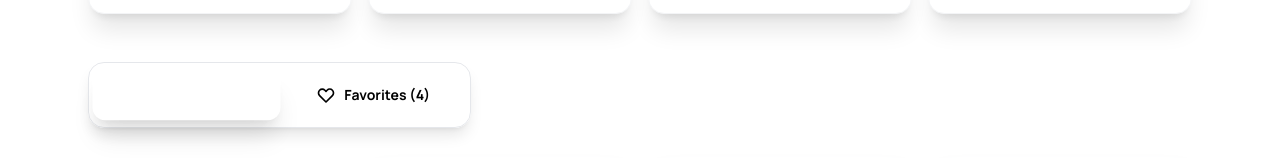
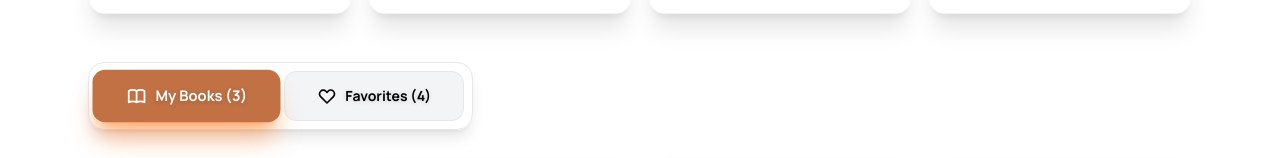
Before and after one commit to laura-er/TW_Frontend, a Next.js app in the folder package/: page /profile in a window 1280 px wide. Shown: the part 552-710 px from the top of the page. Built offline with nearby package versions, Linux system fonts and the light colour scheme; no server answers.

Commit message:
chnaged the buttons style for the profile page

```diff
--- a/package/src/app/profile/page.tsx
+++ b/package/src/app/profile/page.tsx
@@ -168,30 +168,30 @@ export default function ProfilePage() {
                     <div className="inline-flex gap-2 bg-white/80 dark:bg-slate-800/50 backdrop-blur-sm rounded-2xl p-2 border border-gray-200 dark:border-slate-700 shadow-lg">
                         <button
                             onClick={() => setActiveTab("myBooks")}
-                            className={`inline-flex items-center gap-2 rounded-xl px-8 py-3.5 text-sm font-bold transition-all duration-300 ${
+                            className={`inline-flex items-center gap-2 rounded-xl px-8 py-3.5 text-sm font-bold transition-all duration-300 relative ${
                                 activeTab === "myBooks"
-                                    ? "bg-warmOrange text-white shadow-xl shadow-warmOrange/40 scale-105"
-                                    : "text-warmBrown/70 dark:text-slate-300 hover:text-warmBrown dark:hover:text-white hover:bg-warmBeige/50 dark:hover:bg-slate-700/50"
+                                    ? "bg-[#C17144] text-white shadow-xl shadow-orange-500/40 scale-105 z-10"
+                                    : "text-warmBrown dark:text-slate-300 hover:text-warmBrown dark:hover:text-white bg-gray-100 dark:bg-slate-700/50 hover:bg-gray-200 dark:hover:bg-slate-600 border border-gray-200 dark:border-slate-600"
                             }`}
                         >
-                            <svg className="h-5 w-5" fill="none" stroke="currentColor" viewBox="0 0 24 24">
+                            <svg className="h-5 w-5 relative z-10" fill="none" stroke="currentColor" viewBox="0 0 24 24">
                                 <path strokeLinecap="round" strokeLinejoin="round" strokeWidth={2} d="M12 6.253v13m0-13C10.832 5.477 9.246 5 7.5 5S4.168 5.477 3 6.253v13C4.168 18.477 5.754 18 7.5 18s3.332.477 4.5 1.253m0-13C13.168 5.477 14.754 5 16.5 5c1.747 0 3.332.477 4.5 1.253v13C19.832 18.477 18.247 18 16.5 18c-1.746 0-3.332.477-4.5 1.253" />
                             </svg>
-                            My Books ({userBooks.length})
+                            <span className="relative z-10 drop-shadow-sm">My Books ({userBooks.length})</span>
                         </button>
 
                         <button
                             onClick={() => setActiveTab("favorites")}
-                            className={`inline-flex items-center gap-2 rounded-xl px-8 py-3.5 text-sm font-bold transition-all duration-300 ${
+                            className={`inline-flex items-center gap-2 rounded-xl px-8 py-3.5 text-sm font-bold transition-all duration-300 relative ${
                                 activeTab === "favorites"
-                                    ? "bg-warmOrange text-white shadow-xl shadow-warmOrange/40 scale-105"
-                                    : "text-warmBrown/70 dark:text-slate-300 hover:text-warmBrown dark:hover:text-white hover:bg-warmBeige/50 dark:hover:bg-slate-700/50"
+                                    ? "bg-[#C17144] text-white shadow-xl shadow-orange-500/40 scale-105 z-10"
+                                    : "text-warmBrown dark:text-slate-300 hover:text-warmBrown dark:hover:text-white bg-gray-100 dark:bg-slate-700/50 hover:bg-gray-200 dark:hover:bg-slate-600 border border-gray-200 dark:border-slate-600"
                             }`}
                         >
-                            <svg className="h-5 w-5" fill="none" stroke="currentColor" viewBox="0 0 24 24">
+                            <svg className="h-5 w-5 relative z-10" fill="none" stroke="currentColor" viewBox="0 0 24 24">
                                 <path strokeLinecap="round" strokeLinejoin="round" strokeWidth={2} d="M4.318 6.318a4.5 4.5 0 000 6.364L12 20.364l7.682-7.682a4.5 4.5 0 00-6.364-6.364L12 7.636l-1.318-1.318a4.5 4.5 0 00-6.364 0z" />
                             </svg>
-                            Favorites ({favoriteBooks.length})
+                            <span className="relative z-10 drop-shadow-sm">Favorites ({favoriteBooks.length})</span>
                         </button>
                     </div>
                 </div>
```
